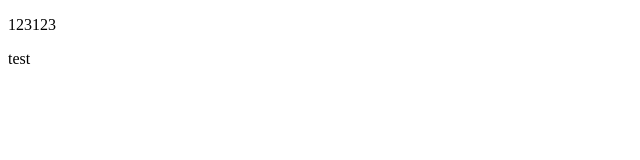
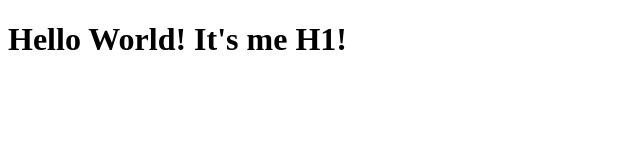
Before and after one commit to Lipanina/gitrepo, a plain HTML site: page index.html in a window 1280 px wide. Shown: the whole page, without its empty margins (0-640 px from the left). Drawn offline with Linux system fonts and the light colour scheme.

Commit message:
one more commit

```diff
--- a/index.html
+++ b/index.html
@@ -8,7 +8,6 @@
     <title>Document</title>
 </head>
 <body>
-    <p>123123</p>
-    <p>test</p>
+    <h1>Hello World! It's me H1!</h1>
 </body>
 </html>
```
